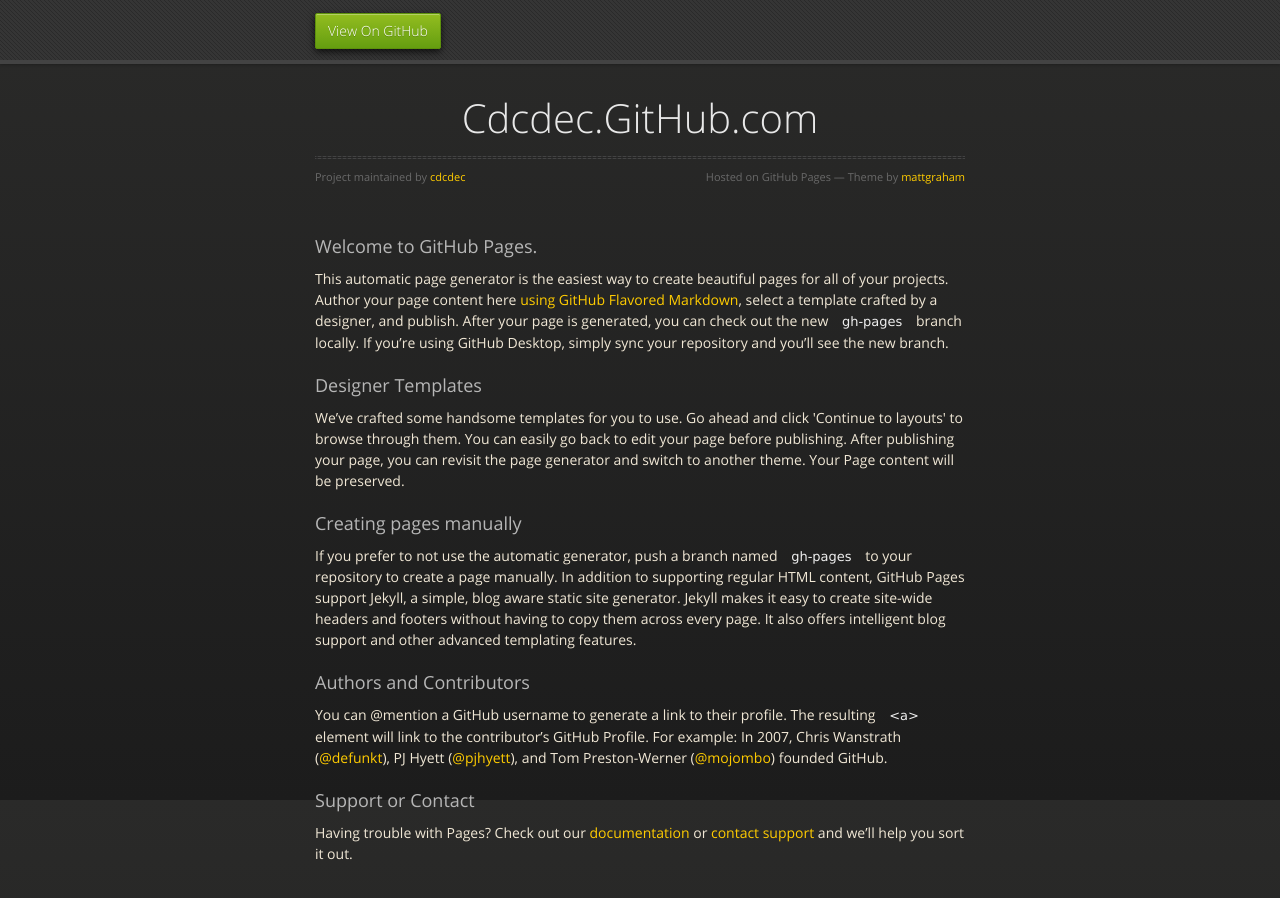
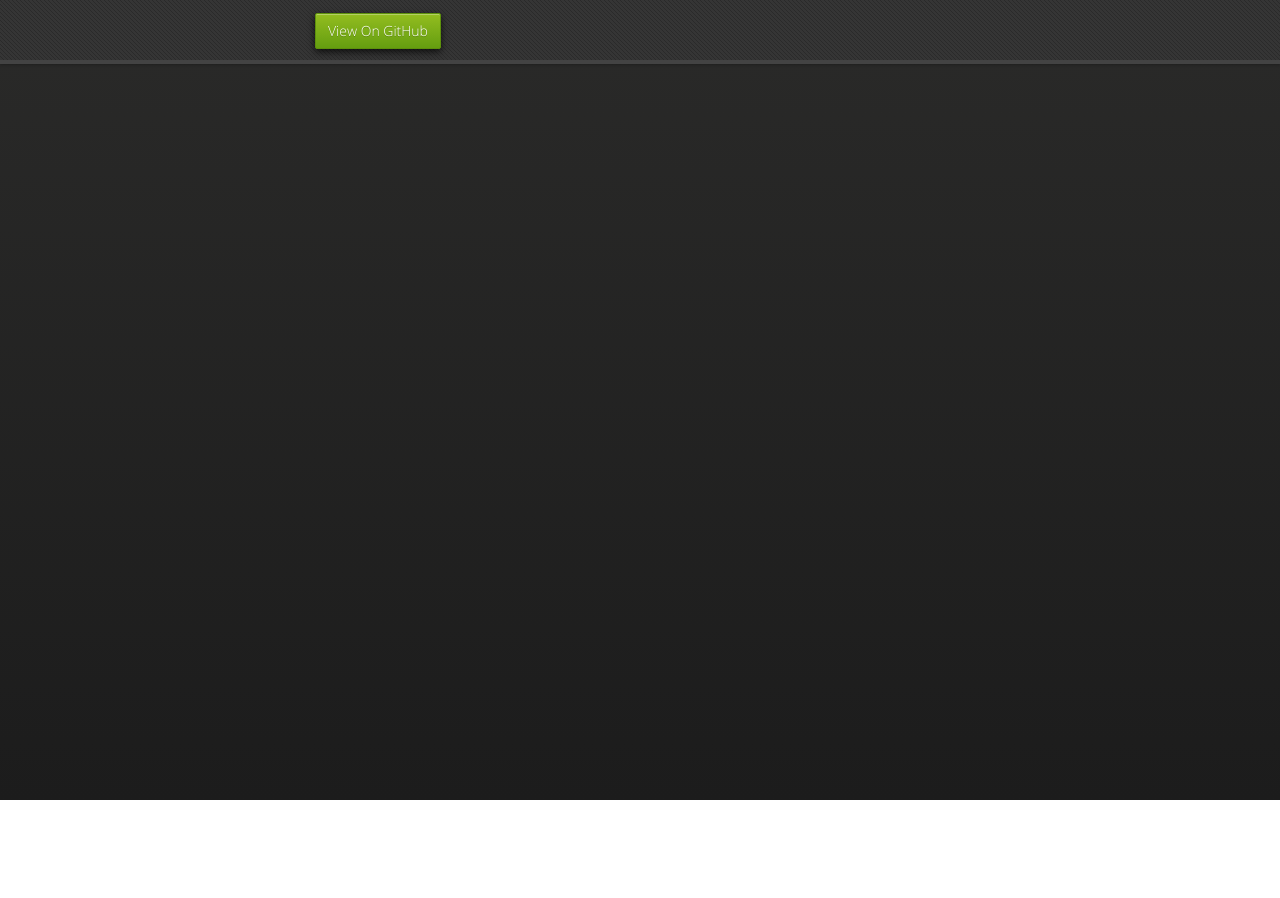
Before and after one commit to cdcdec/cdcdec.github.com, a plain HTML site: page index.html in a window 1280 px wide. After the commit the page ends 800 px from the top, so only its background shows below. Drawn offline with nearby package versions, Linux system fonts and the light colour scheme.

Commit message:
Update index.html

```diff
--- a/index.html
+++ b/index.html
@@ -24,44 +24,7 @@
         </nav>
       </div><!-- end header -->
 
-    <div class="wrapper">
 
-      <section>
-        <div id="title">
-          <h1>Cdcdec.GitHub.com</h1>
-          <p></p>
-          <hr>
-          <span class="credits left">Project maintained by <a href="https://github.com/cdcdec">cdcdec</a></span>
-          <span class="credits right">Hosted on GitHub Pages &mdash; Theme by <a href="https://twitter.com/michigangraham">mattgraham</a></span>
-        </div>
-
-        <h3>
-<a id="welcome-to-github-pages" class="anchor" href="#welcome-to-github-pages" aria-hidden="true"><span aria-hidden="true" class="octicon octicon-link"></span></a>Welcome to GitHub Pages.</h3>
-
-<p>This automatic page generator is the easiest way to create beautiful pages for all of your projects. Author your page content here <a href="https://guides.github.com/features/mastering-markdown/">using GitHub Flavored Markdown</a>, select a template crafted by a designer, and publish. After your page is generated, you can check out the new <code>gh-pages</code> branch locally. If you’re using GitHub Desktop, simply sync your repository and you’ll see the new branch.</p>
-
-<h3>
-<a id="designer-templates" class="anchor" href="#designer-templates" aria-hidden="true"><span aria-hidden="true" class="octicon octicon-link"></span></a>Designer Templates</h3>
-
-<p>We’ve crafted some handsome templates for you to use. Go ahead and click 'Continue to layouts' to browse through them. You can easily go back to edit your page before publishing. After publishing your page, you can revisit the page generator and switch to another theme. Your Page content will be preserved.</p>
-
-<h3>
-<a id="creating-pages-manually" class="anchor" href="#creating-pages-manually" aria-hidden="true"><span aria-hidden="true" class="octicon octicon-link"></span></a>Creating pages manually</h3>
-
-<p>If you prefer to not use the automatic generator, push a branch named <code>gh-pages</code> to your repository to create a page manually. In addition to supporting regular HTML content, GitHub Pages support Jekyll, a simple, blog aware static site generator. Jekyll makes it easy to create site-wide headers and footers without having to copy them across every page. It also offers intelligent blog support and other advanced templating features.</p>
-
-<h3>
-<a id="authors-and-contributors" class="anchor" href="#authors-and-contributors" aria-hidden="true"><span aria-hidden="true" class="octicon octicon-link"></span></a>Authors and Contributors</h3>
-
-<p>You can @mention a GitHub username to generate a link to their profile. The resulting <code>&lt;a&gt;</code> element will link to the contributor’s GitHub Profile. For example: In 2007, Chris Wanstrath (<a href="https://github.com/defunkt" class="user-mention">@defunkt</a>), PJ Hyett (<a href="https://github.com/pjhyett" class="user-mention">@pjhyett</a>), and Tom Preston-Werner (<a href="https://github.com/mojombo" class="user-mention">@mojombo</a>) founded GitHub.</p>
-
-<h3>
-<a id="support-or-contact" class="anchor" href="#support-or-contact" aria-hidden="true"><span aria-hidden="true" class="octicon octicon-link"></span></a>Support or Contact</h3>
-
-<p>Having trouble with Pages? Check out our <a href="https://help.github.com/pages">documentation</a> or <a href="https://github.com/contact">contact support</a> and we’ll help you sort it out.</p>
-      </section>
-
-    </div>
     <!--[if !IE]><script>fixScale(document);</script><![endif]-->
 
   </body>
```
